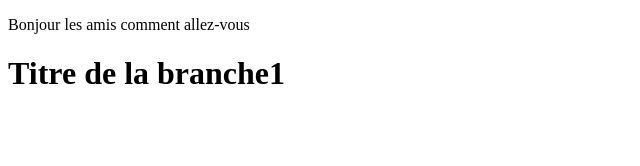
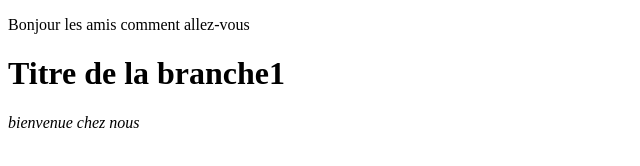
Before and after one commit to nktdiallo/tutodiallo, a plain HTML site: page index.html in a window 1280 px wide. Shown: the whole page, without its empty margins (0-640 px from the left). Drawn offline with Linux system fonts and the light colour scheme.

Commit message:
insertion de bienvenue dans la page indexe

```diff
--- a/index.html
+++ b/index.html
@@ -6,5 +6,6 @@
 <body>
    <p>Bonjour les amis comment allez-vous</p>
    <h1>Titre de la branche1</h1>
+   <i>bienvenue chez nous</i>
 </body>
 </html>
```
